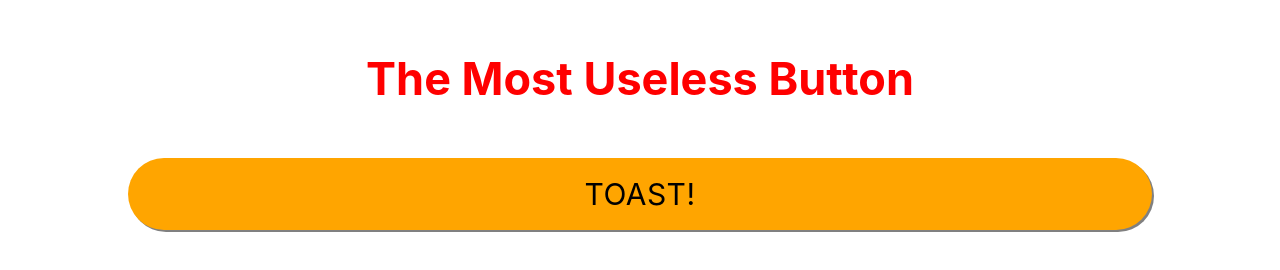
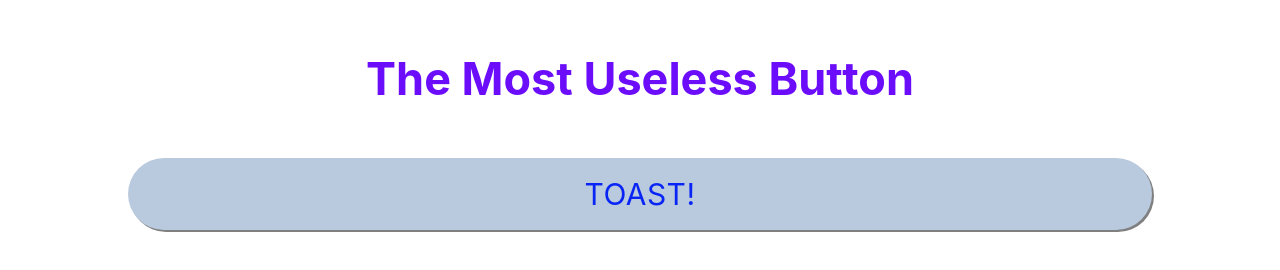
Before and after one commit to pauldubois98/UselessButton, a plain HTML site: page index.html in a window 1280 px wide. Drawn offline with Linux system fonts and the light colour scheme.

Commit message:
color change

```diff
--- a/styles.css
+++ b/styles.css
@@ -5,7 +5,7 @@ body{
     justify-items: center;
 }
 h1{
-    color: red;
+    color: #6B0DFA;
     font-size: 3em;
     margin: 1em;
     padding: 0;
@@ -16,15 +16,15 @@ h1{
     height: 10%;
     width: 80%;
     font-size: 2em;
-    background-color: orange;
-    color: black;
+    background-color: #B9C9DE;
+    color: #0925F5;
     text-align: center;
     box-shadow: grey 2px 2px 0 0;
     border-radius: 5em;
     margin-top: 20%em;
 }
 #button:active{
-    background-color: orangered;
+    background-color: white;
     box-shadow: grey 1px 1px 0 0;
 
 }
```
